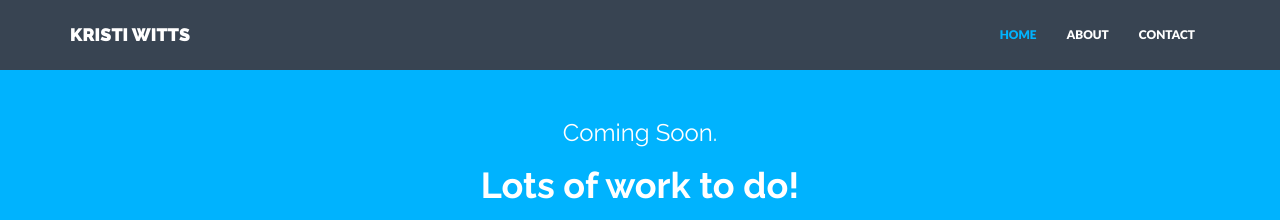
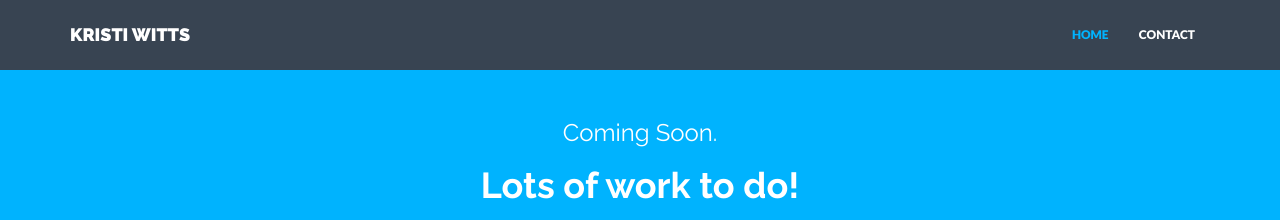
Before and after one commit to kwitts/kwitts.github.io, a Jekyll site: the page built from index.html, in a window 1280 px wide. Shown: the top 220 px of the page. Built offline with Jekyll 4.4.1, drawn with Linux system fonts in a browser that asks for light colours; nearby versions of some CDN libraries.

Commit message:
remove header links

```diff
--- a/_includes/nav.html
+++ b/_includes/nav.html
@@ -15,7 +15,7 @@
         <li {% if page.title == "Home" %}class="active"{% endif %}><a href="{{"/" | prepend: site.baseurl }}">HOME</a></li>
         <!-- <li {% if page.title == "Blog" %}class="active"{% endif %}><a href="{{"/blog/" | prepend: site.baseurl }}">BLOG</a></li> -->
         <!-- <li {% if page.title == "Portfolio" %}class="active"{% endif %}><a href="{{"/portfolio/" | prepend: site.baseurl }}">PORTFOLIO</a></li> -->
-        <li {% if page.title == "About" %}class="active"{% endif %}><a href="{{"/about/" | prepend: site.baseurl }}">ABOUT</a></li>
+        <!-- <li {% if page.title == "About" %}class="active"{% endif %}><a href="{{"/about/" | prepend: site.baseurl }}">ABOUT</a></li> -->
         <li {% if page.title == "Contact" %}class="active"{% endif %}><a href="{{"/contact/" | prepend: site.baseurl }}">CONTACT</a></li>
       </ul>
     </div><!--/.nav-collapse -->
```
